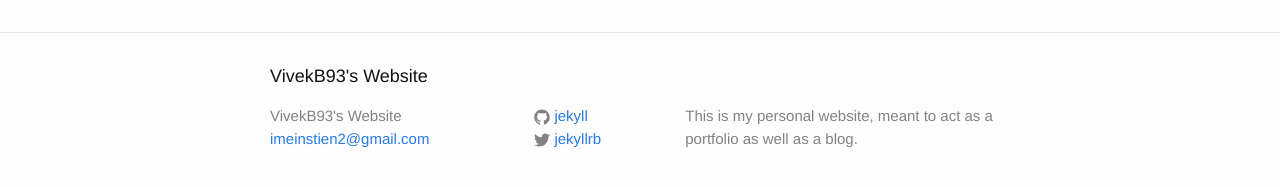
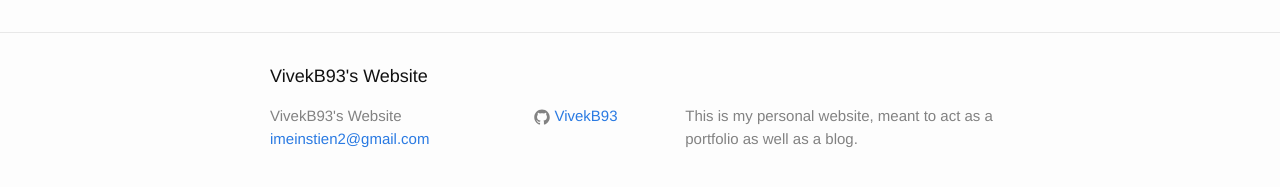
Before and after one commit to VivekB93/VivekB93.github.io, a Jekyll site: the page built from about.md, in a window 1280 px wide. Shown: the part 318-505 px from the top of the page. Built offline with Jekyll 4.4.1, drawn with Linux system fonts in a browser that asks for light colours.

Commit message:
Update _config.yml

```diff
--- a/_config.yml
+++ b/_config.yml
@@ -11,9 +11,9 @@ email: imeinstien2@gmail.com
 description: > # this means to ignore newlines until "baseurl:"
   This is my personal website, meant to act as a portfolio as well as a blog.
 baseurl: "" # the subpath of your site, e.g. /blog
-url: "http://yourdomain.com" # the base hostname & protocol for your site
-twitter_username: jekyllrb
-github_username:  jekyll
+url: "http://VivekB93.github.io" # the base hostname & protocol for your site
+twitter_username:
+github_username:  VivekB93
 
 # Build settings
 markdown: kramdown
```
